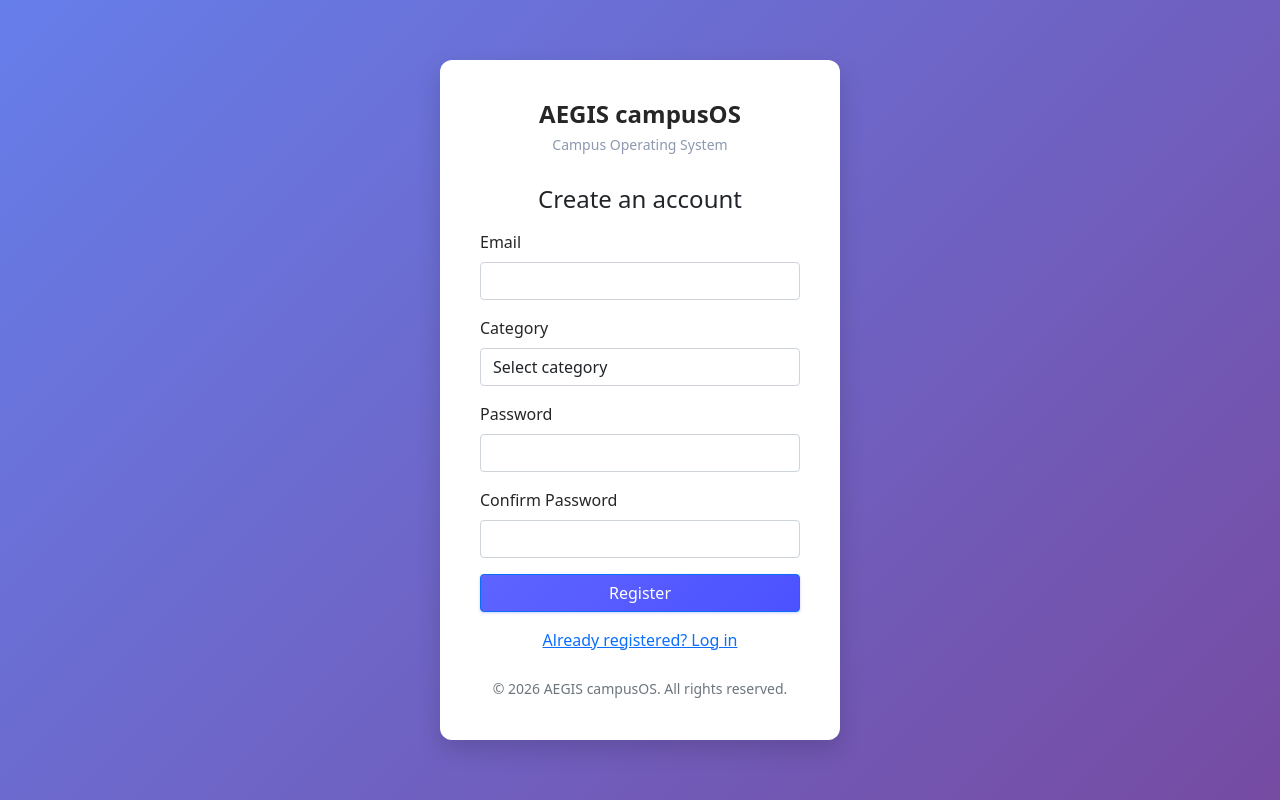
After one commit to Jashnoor-gill/ArcReactor, a Django app: page /register/ in a window 1280 px wide. The commit adds this page. Run offline with Django 3.2, Linux system fonts and the light colour scheme; some libraries are stand-ins or nearby versions.

Commit message:
feat: add public registration flow

```diff
--- a/main_app/middleware.py
+++ b/main_app/middleware.py
@@ -27,6 +27,7 @@ class LoginCheckMiddleWare(MiddlewareMixin):
                 request.path.startswith(static_prefix)
                 or request.path.startswith(media_prefix)
                 or request.path == reverse('login_page')
+                or request.path == reverse('register')
                 or modulename == 'django.contrib.auth.views'
                 or request.path == reverse('user_login')
             ):
--- a/main_app/templates/main_app/login.html
+++ b/main_app/templates/main_app/login.html
@@ -612,6 +612,9 @@
         <!-- Footer -->
         <div class="login-footer">
             <p>© {% now "Y" %} AEGIS campusOS. All rights reserved.</p>
+            <p style="margin-top: 8px;">
+                New here? <a href="{% url 'register' %}" style="color: #ffffff; text-decoration: underline;">Create an account</a>
+            </p>
         </div>
     </div>
 
--- /dev/null
+++ b/main_app/templates/registration/register.html
@@ -0,0 +1,47 @@
+{% extends 'registration/erpnext_base.html' %}
+{% load static %}
+
+{% block content %}
+<h4 class="text-center mb-3">Create an account</h4>
+
+{% if messages %}
+  {% for message in messages %}
+    <div class="alert alert-{{ message.tags|default:'info' }}">{{ message }}</div>
+  {% endfor %}
+{% endif %}
+
+<form method="post" action="{% url 'register' %}">
+  {% csrf_token %}
+
+  <div class="mb-3">
+    <label for="email" class="form-label">Email</label>
+    <input type="email" name="email" id="email" class="form-control" required>
+  </div>
+
+  <div class="mb-3">
+    <label for="role" class="form-label">Category</label>
+    <select name="role" id="role" class="form-control" required>
+      <option value="">Select category</option>
+      <option value="1">Admin</option>
+      <option value="2">Faculty</option>
+      <option value="3">Student</option>
+    </select>
+  </div>
+
+  <div class="mb-3">
+    <label for="password" class="form-label">Password</label>
+    <input type="password" name="password" id="password" class="form-control" required>
+  </div>
+
+  <div class="mb-3">
+    <label for="confirm_password" class="form-label">Confirm Password</label>
+    <input type="password" name="confirm_password" id="confirm_password" class="form-control" required>
+  </div>
+
+  <button type="submit" class="btn btn-primary w-100">Register</button>
+</form>
+
+<div class="text-center mt-3">
+  <a href="{% url 'login_page' %}">Already registered? Log in</a>
+</div>
+{% endblock %}
--- a/main_app/urls.py
+++ b/main_app/urls.py
@@ -21,6 +21,7 @@ from . import hod_views, staff_views, student_views, views
 
 urlpatterns = [
     path("", views.login_page, name='login_page'),
+     path("register/", views.register, name='register'),
     path("get_attendance", views.get_attendance, name='get_attendance'),
     path("firebase-messaging-sw.js", views.showFirebaseJS, name='showFirebaseJS'),
     path("doLogin/", views.doLogin, name='user_login'),
--- a/main_app/views.py
+++ b/main_app/views.py
@@ -124,6 +124,47 @@ def logout_user(request):
     return redirect("/")
 
 
+def register(request):
+    if request.user.is_authenticated:
+        return redirect(reverse("login_page"))
+
+    if request.method == "POST":
+        email = request.POST.get("email", "").strip().lower()
+        password = request.POST.get("password", "")
+        confirm_password = request.POST.get("confirm_password", "")
+        role = request.POST.get("role", "")
+
+        if not email or not password or not confirm_password or not role:
+            messages.error(request, "Please fill all fields.")
+            return redirect(reverse("register"))
+
+        if password != confirm_password:
+            messages.error(request, "Passwords do not match.")
+            return redirect(reverse("register"))
+
+        if role not in ["1", "2", "3"]:
+            messages.error(request, "Please select a valid role.")
+            return redirect(reverse("register"))
+
+        if CustomUser.objects.filter(email=email).exists():
+            messages.error(request, "Email is already registered.")
+            return redirect(reverse("register"))
+
+        CustomUser.objects.create_user(
+            email=email,
+            password=password,
+            user_type=role,
+            gender="M",
+            address="Registered user",
+            profile_pic="defaults/profile.png",
+        )
+
+        messages.success(request, "Registration successful. Please log in.")
+        return redirect(reverse("login_page"))
+
+    return render(request, "registration/register.html")
+
+
 @csrf_exempt
 def get_attendance(request):
     subject_id = request.POST.get('subject')
```
